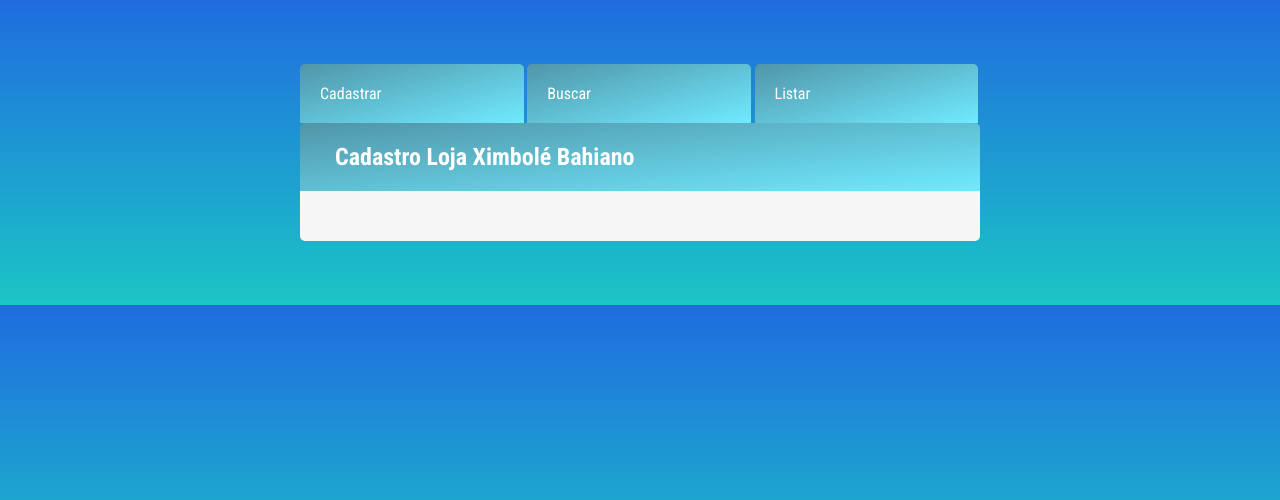
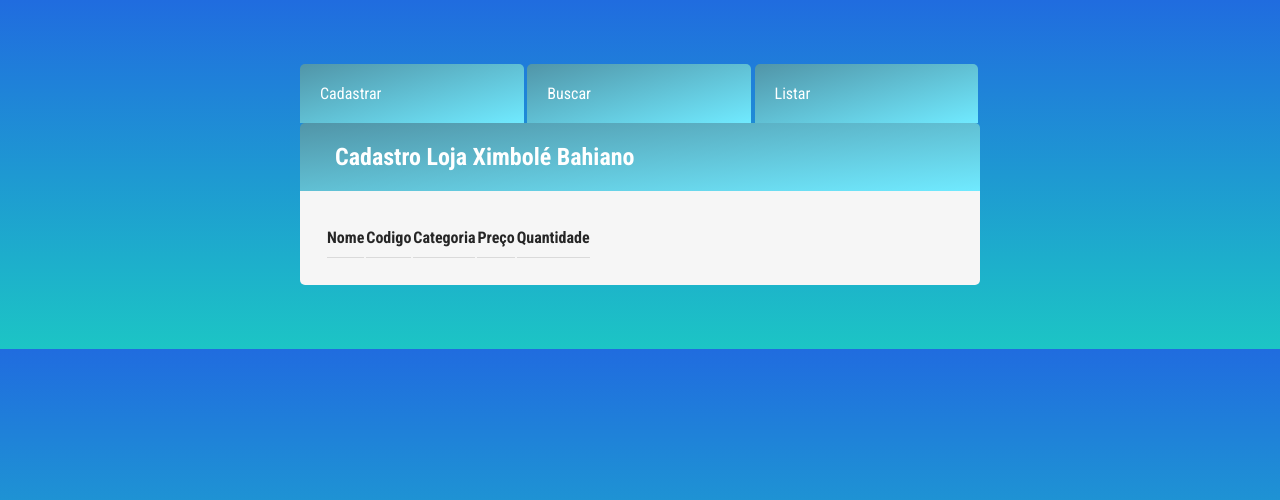
Before and after one commit to mayconchermut/av2_daw, a PHP site: page /listar.html in a window 1280 px wide. Shown: the top 500 px of the page. Run offline with PHP 8.4, Linux system fonts and the light colour scheme; data that the repository does not hold is empty.

Commit message:
listar tudo ok

```diff
--- a/buscar.html
+++ b/buscar.html
@@ -10,7 +10,7 @@
     <div class="container">
         <div calss="menu">
             <div class="menucadastrar">
-                <a href="/av2_daw/cadastro.html">Cadastrar</a>
+                <a href="/av2_daw/cadastro.php">Cadastrar</a>
             </div>
             <div class="menubuscar">
                 <a href="/av2_daw/buscar.html">Buscar</a>
--- a/listar.html
+++ b/listar.html
@@ -19,23 +19,29 @@
                 for(var a = 0; a< data.length; a++){
                     var nome = data[a].nome;
                     var codigobarra = data[a].codigobarra;
+                    var categoria = data[a].categoria;
+                    var preco = data[a].preco;
+                    var estoque = data[a].quantidade;
+
+
 
                     html += "<tr>";
-                        html+= "<td>" + nome + "</td>";
+                        html+= "<td> <a href='cadastro.php'> " + nome +  " </a></td> <td>" +codigobarra+ "</td><td>" +categoria+ "</td><td>" +preco+ "</td><td>" +estoque+ "</td>";
                     html+= "</tr>";
-                    console.log(html);
+                    // console.log(html);
                 }
             }
-            // html = document.getElementById("data").innerHTML ;
+            document.getElementById("data").innerHTML = html ;
         }
 
     </script>
 </head>
 <body>
+    <a href=""></a>
     <div class="container">
         <div calss="menu">
             <div class="menucadastrar">
-                <a href="/av2_daw/cadastro.html">Cadastrar</a>
+                <a href="/av2_daw/cadastro.php">Cadastrar</a>
             </div>
             <div class="menubuscar">
                 <a href="/av2_daw/buscar.html">Buscar</a>
@@ -49,11 +55,22 @@
             <h2>Cadastro Loja Ximbolé Bahiano</h2>
         </div>
       <div class="d-flex-buscar">
+
             <!-- <button type="submit">Listar Produtos</button>      -->
-            <tbody id="data">
+            <table>
+            </table>
+            <table class="tabelalistar">
+
+                <tr>
+                    <th>Nome</th><th>Codigo</th><th>Categoria</th><th>Preço</th><th>Quantidade</th>
+
+                </tr>
 
 
-            </tbody>
+
+                <tbody id="data">
+               </tbody>
+            </table>
        </div>
       </div>
 
--- a/style.css
+++ b/style.css
@@ -34,10 +34,18 @@ background-image: linear-gradient(rgb(32, 108, 223), rgb(28, 197, 197));
   border-radius: 0 0 5px 5px;
   padding: 25px;
 }
+.tabelalistar{
+  display: block;
+}
 form{
   flex: 4;
 }
-
+td>a{
+  color: #5195A8;
+}
+.nome{
+  background-color: #5195A8;
+}
 .title{
   background: -moz-linear-gradient(top left, #5195A8 0%, #70EAFF 100%);
   background: -ms-linear-gradient(top left, #5195A8 0%, #70EAFF 100%);
```
